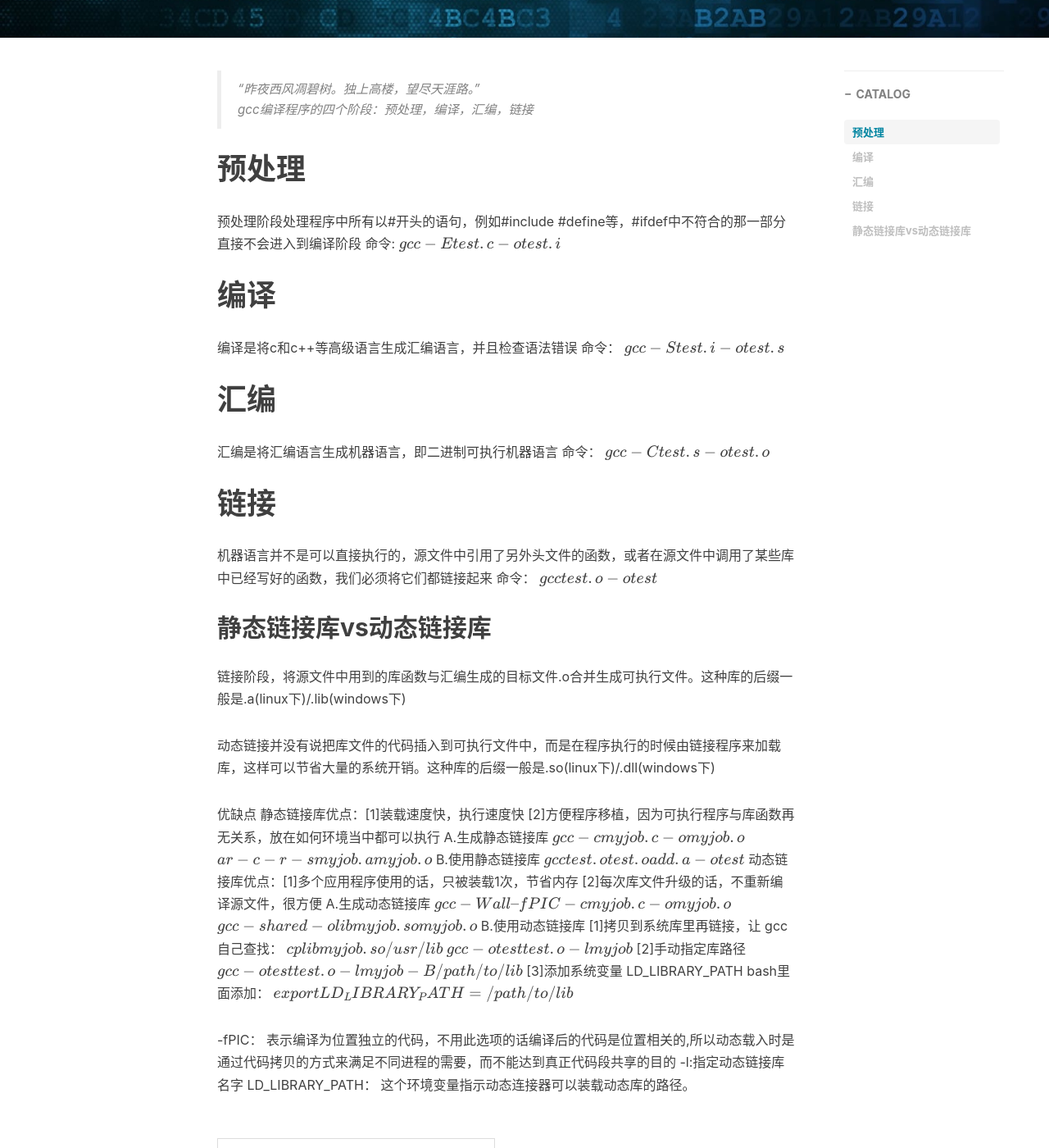
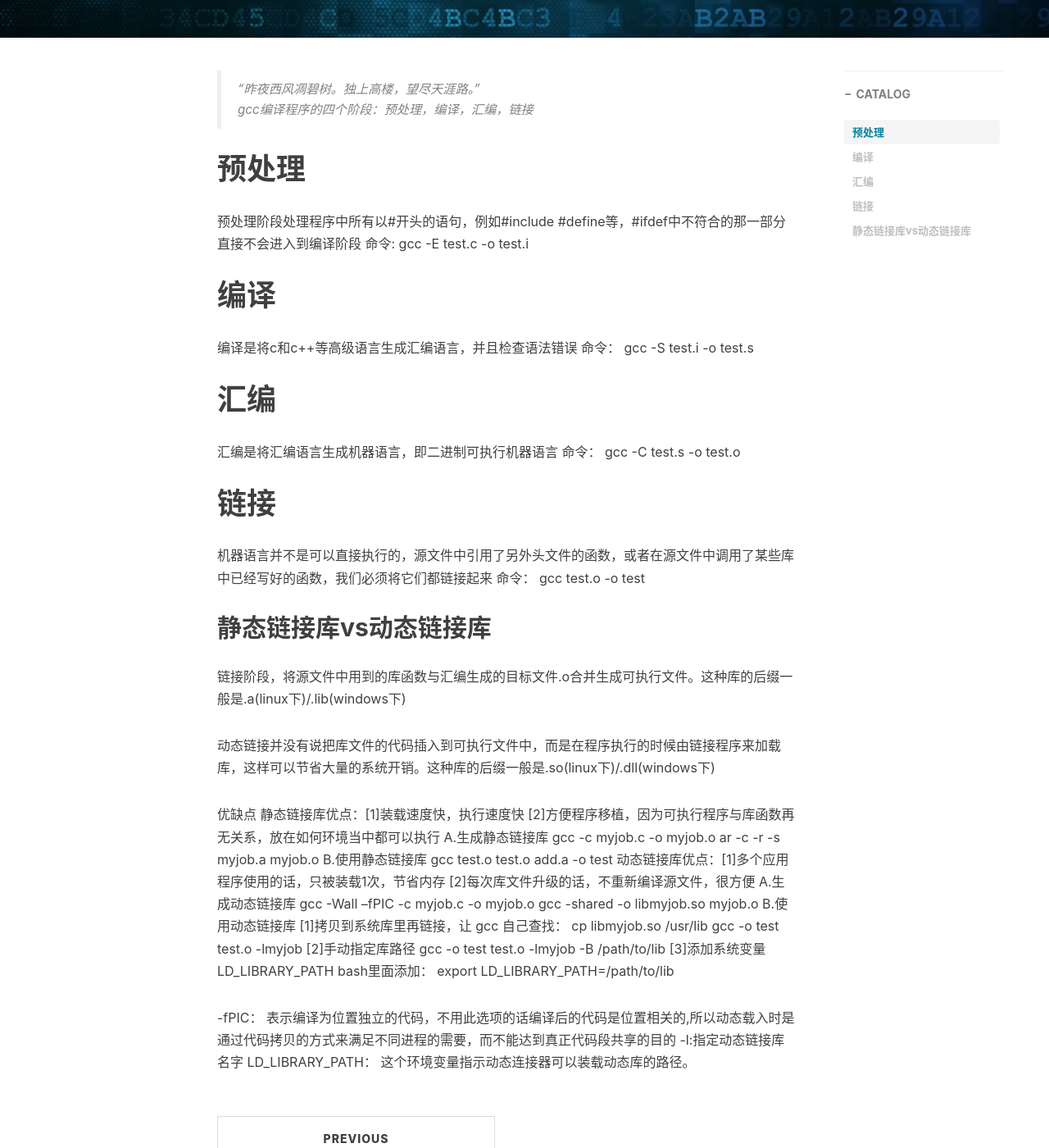
Before and after one commit to BishengSJTU/BishengSJTU.github.io, a Jekyll site: the page built from _posts/2019-03-04-编译链接过程.md, in a window 1280 px wide and 1400 px high, scrolled down 477 px. Shown: the whole window at 82% size. Built offline with Jekyll 4.4.1, drawn with Linux system fonts in a browser that asks for light colours; nearby versions of some CDN libraries; formulas are drawn with MathJax 3; comment, search, counter and statistics services are not loaded.

Commit message:
2019-03-04

```diff
--- a/_posts/2019-03-04-编译链接过程.md
+++ b/_posts/2019-03-04-编译链接过程.md
@@ -19,22 +19,22 @@ gcc编译程序的四个阶段：预处理，编译，汇编，链接
 # 预处理
 预处理阶段处理程序中所有以#开头的语句，例如#include #define等，#ifdef中不符合的那一部分直接不会进入到编译阶段
 命令:
-$$gcc -E test.c -o test.i$$
+gcc -E test.c -o test.i
 
 # 编译
 编译是将c和c++等高级语言生成汇编语言，并且检查语法错误
 命令：
-$$gcc -S test.i -o test.s$$
+gcc -S test.i -o test.s
 
 # 汇编
 汇编是将汇编语言生成机器语言，即二进制可执行机器语言
 命令：
-$$gcc -C test.s -o test.o$$
+gcc -C test.s -o test.o
 
 # 链接
 机器语言并不是可以直接执行的，源文件中引用了另外头文件的函数，或者在源文件中调用了某些库中已经写好的函数，我们必须将它们都链接起来
 命令：
-$$gcc test.o -o test$$
+gcc test.o -o test
 
 ## 静态链接库vs动态链接库
 链接阶段，将源文件中用到的库函数与汇编生成的目标文件.o合并生成可执行文件。这种库的后缀一般是.a(linux下)/.lib(windows下)
@@ -44,23 +44,23 @@ $$gcc test.o -o test$$
 优缺点
 静态链接库优点：[1]装载速度快，执行速度快 [2]方便程序移植，因为可执行程序与库函数再无关系，放在如何环境当中都可以执行
 A.生成静态链接库
-$$gcc -c myjob.c -o myjob.o$$
-$$ar -c -r -s myjob.a myjob.o$$
+gcc -c myjob.c -o myjob.o
+ar -c -r -s myjob.a myjob.o
 B.使用静态链接库
-$$gcc test.o test.o add.a -o test$$
+gcc test.o test.o add.a -o test
 动态链接库优点：[1]多个应用程序使用的话，只被装载1次，节省内存 [2]每次库文件升级的话，不重新编译源文件，很方便
 A.生成动态链接库
-$$gcc -Wall –fPIC -c myjob.c -o myjob.o$$
-$$gcc -shared -o libmyjob.so myjob.o$$
+gcc -Wall –fPIC -c myjob.c -o myjob.o
+gcc -shared -o libmyjob.so myjob.o
 B.使用动态链接库
 [1]拷贝到系统库里再链接，让 gcc 自己查找：
-$$cp libmyjob.so /usr/lib$$
-$$gcc -o test test.o -lmyjob$$
+cp libmyjob.so /usr/lib
+gcc -o test test.o -lmyjob
 [2]手动指定库路径
-$$gcc -o test test.o -lmyjob -B /path/to/lib$$
+gcc -o test test.o -lmyjob -B /path/to/lib
 [3]添加系统变量 LD_LIBRARY_PATH
 bash里面添加：
-$$export LD_LIBRARY_PATH=/path/to/lib$$
+export LD_LIBRARY_PATH=/path/to/lib
 
 
 -fPIC： 表示编译为位置独立的代码，不用此选项的话编译后的代码是位置相关的,所以动态载入时是通过代码拷贝的方式来满足不同进程的需要，而不能达到真正代码段共享的目的
```
